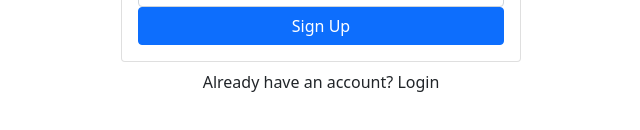
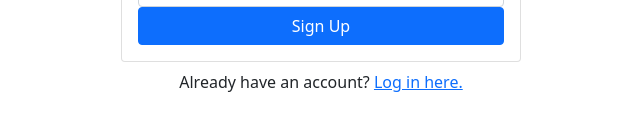
Before and after one commit to jlstern3/carve, a React (Create React App) app in the folder client/: page /signup in a window 1280 px wide. Shown: the part 494-624 px from the top of the page, without its empty margins (319-959 px from the left). Built offline with nearby package versions, Linux system fonts and the light colour scheme; no server answers.

Commit message:
Signup pg links to login pg

```diff
--- a/client/src/components/Signup.js
+++ b/client/src/components/Signup.js
@@ -1,6 +1,7 @@
-import React, { useRef, useState } from "react"
-import { Form, Button, Card, Alert } from "react-bootstrap"
-import { useAuth } from "../contexts/AuthContext"
+import React, { useRef, useState } from "react";
+import { Form, Button, Card, Alert } from "react-bootstrap";
+import { useAuth } from "../contexts/AuthContext";
+import {Link} from "react-router-dom";
 
 export default function Signup() {
     const emailRef = useRef()
@@ -54,7 +55,7 @@
                 </Card.Body>
             </Card>
             <div className="w-100 text-center mt-2">
-                Already have an account? Login
+                Already have an account? <Link to="/login">Log in here.</Link>
             </div>
         </div>
     )
```
